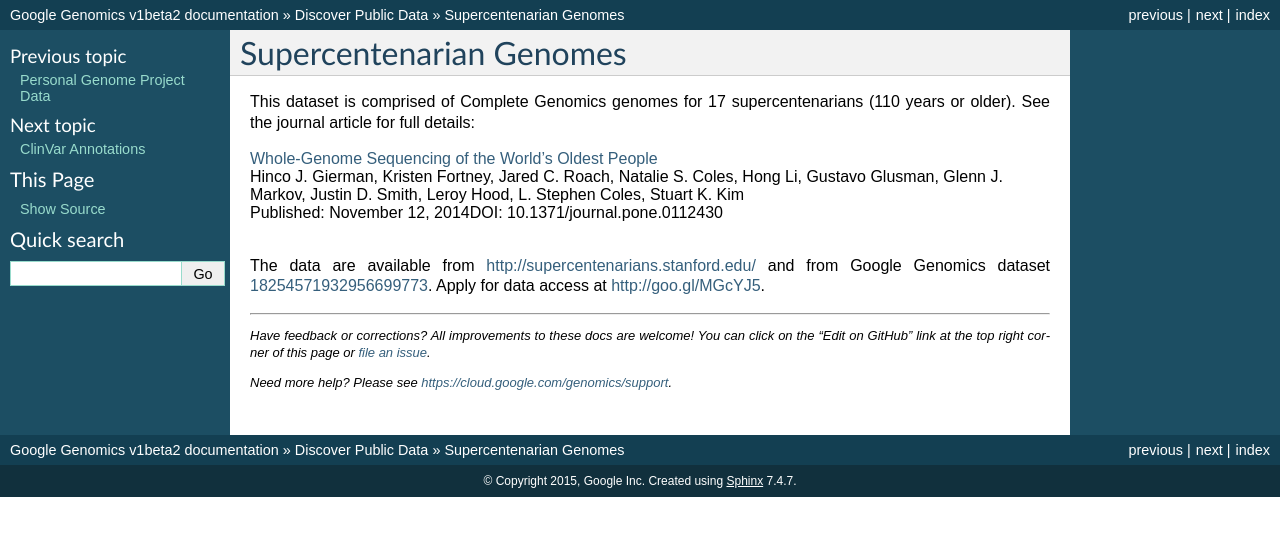
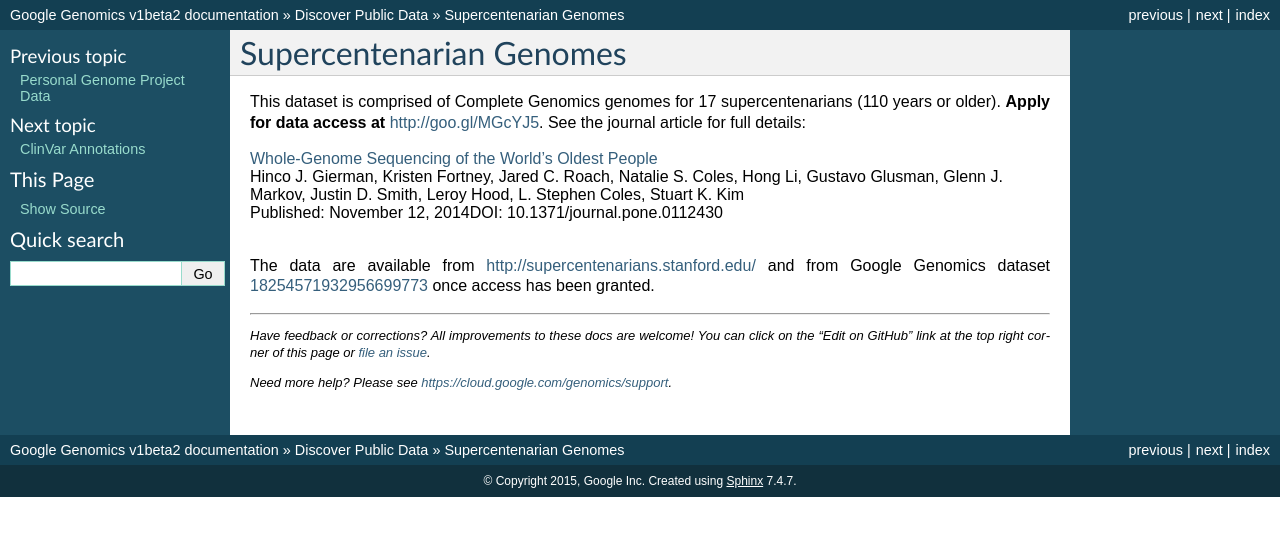
Before and after one commit to googlegenomics/readthedocs, a Sphinx documentation site: the page built from docs/source/use_cases/discover_public_data/supercentenarians.rst, in a window 1280 px wide. Shown: the top 536 px of the page. Built offline with Sphinx 7.4.7, drawn with Linux system fonts in a browser that asks for light colours.

Commit message:
Clarify how to request access to the data.

```diff
--- a/docs/source/use_cases/discover_public_data/supercentenarians.rst
+++ b/docs/source/use_cases/discover_public_data/supercentenarians.rst
@@ -1,11 +1,11 @@
 Supercentenarian Genomes
 ========================
 
-This dataset is comprised of Complete Genomics genomes for 17 supercentenarians (110 years or older).  See the journal article for full details:
+This dataset is comprised of Complete Genomics genomes for 17 supercentenarians (110 years or older).  **Apply for data access at** http://goo.gl/MGcYJ5.  See the journal article for full details:
 
 |  `Whole-Genome Sequencing of the World’s Oldest People <http://journals.plos.org/plosone/article?id=10.1371/journal.pone.0112430>`_
 |  Hinco J. Gierman, Kristen Fortney, Jared C. Roach, Natalie S. Coles, Hong Li, Gustavo Glusman, Glenn J. Markov, Justin D. Smith, Leroy Hood, L. Stephen Coles, Stuart K. Kim
 |  Published: November 12, 2014DOI: 10.1371/journal.pone.0112430
 |
 
-The data are available from http://supercentenarians.stanford.edu/ and from Google Genomics dataset `18254571932956699773 <https://developers.google.com/apis-explorer/#p/genomics/v1beta2/genomics.datasets.get?datasetId=18254571932956699773>`_.  Apply for data access at http://goo.gl/MGcYJ5.
+The data are available from http://supercentenarians.stanford.edu/ and from Google Genomics dataset `18254571932956699773 <https://developers.google.com/apis-explorer/#p/genomics/v1beta2/genomics.datasets.get?datasetId=18254571932956699773>`_ once access has been granted.
```
